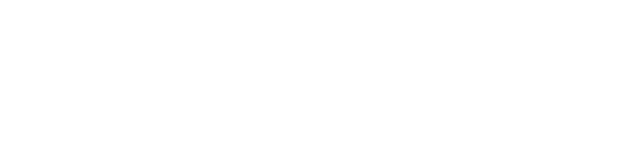
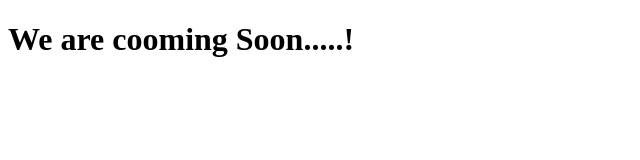
Before and after one commit to lalit137/pigGame, a plain HTML site: page index.html in a window 1280 px wide. Shown: the whole page, without its empty margins (0-640 px from the left). Drawn offline with Linux system fonts and the light colour scheme.

Commit message:
initial commit

```diff
--- a/index.html
+++ b/index.html
@@ -7,7 +7,9 @@
     <title>Pig Game</title>
   </head>
   <body>
-    <main></main>
+    <main>
+      <h1>We are cooming Soon.....!</h1>
+    </main>
 
     <script src="script.js"></script>
   </body>
```
